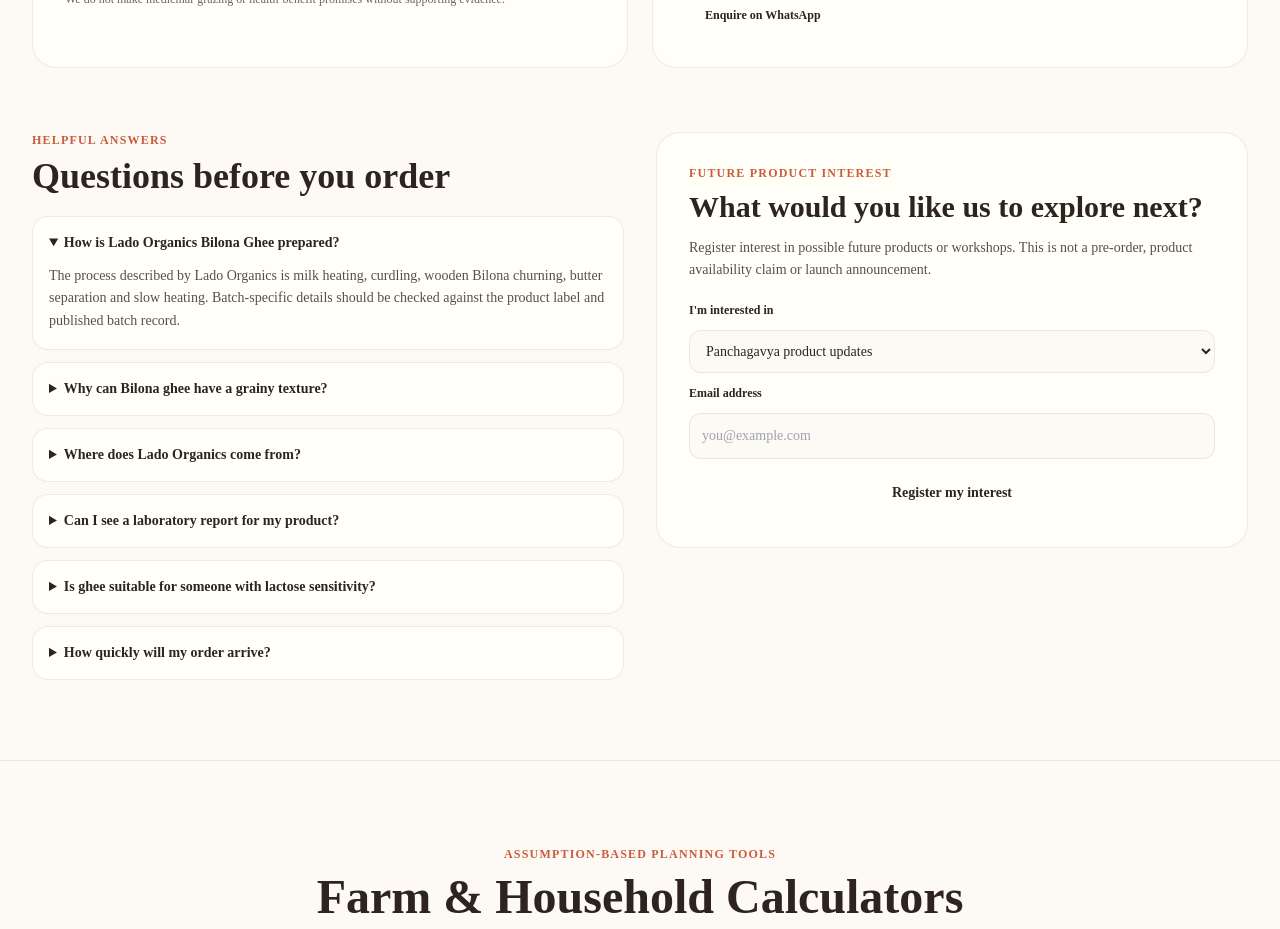
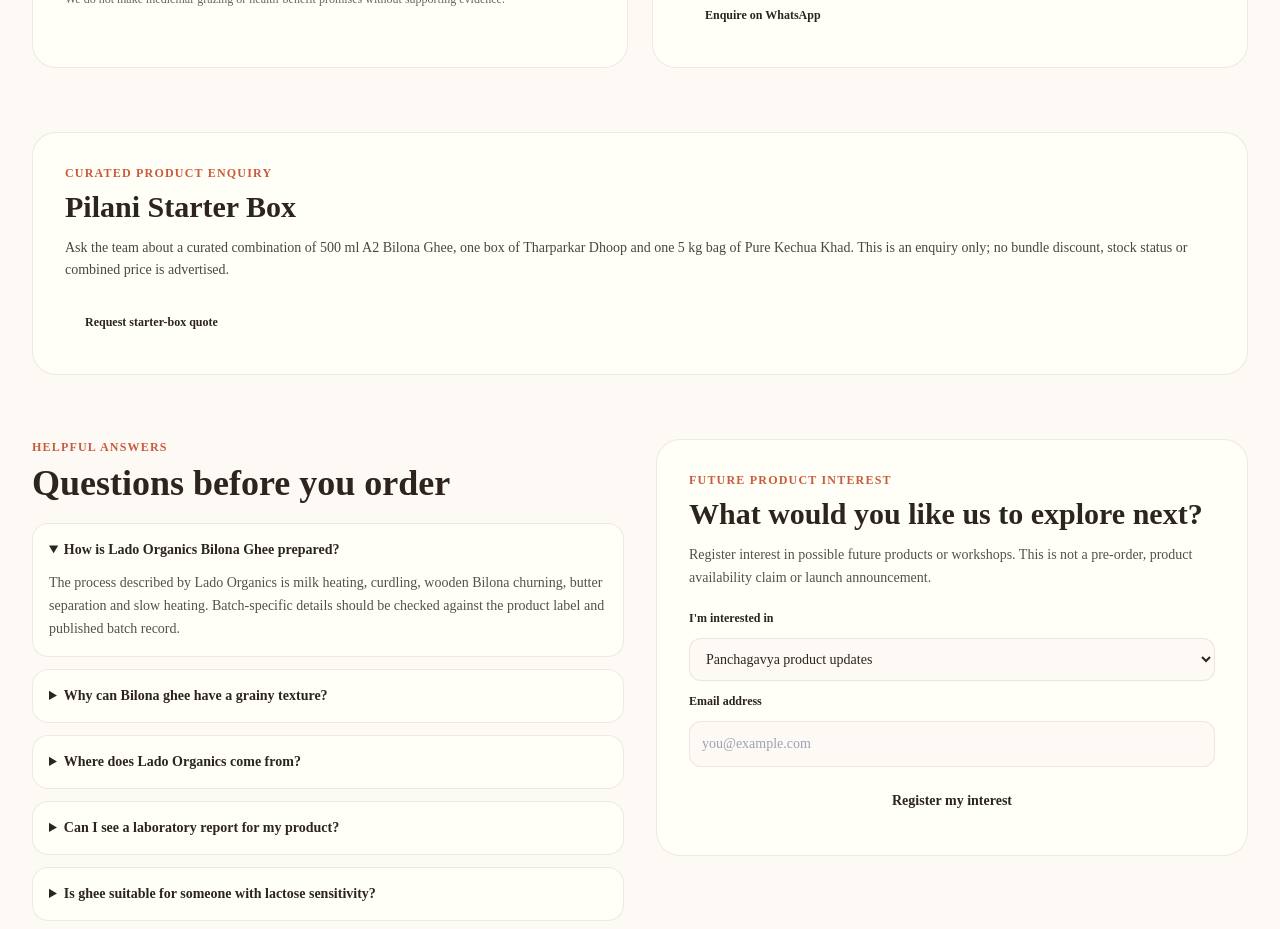
Before and after one commit to thetharparkarpilani/ladoorganics, a Next.js app: page / in a window 1280 px wide. Shown: the part 3760-4689 px from the top of the page. Built offline with nearby package versions, Linux system fonts and the light colour scheme; no server answers; the database is empty; a web font is replaced by a local one.

Commit message:
Add starter bundle enquiry without inventing bundle pricing

```diff
--- a/src/components/TrustAndProcessSection.tsx
+++ b/src/components/TrustAndProcessSection.tsx
@@ -104,6 +104,13 @@ export default function TrustAndProcessSection({ whatsappNumber }: { whatsappNum
           </article>
         </div>
 
+        <article className="rounded-3xl border border-[var(--border)] bg-[var(--surface)] p-6 sm:p-8">
+          <p className="text-xs font-bold uppercase tracking-widest text-[var(--terracotta)]">Curated product enquiry</p>
+          <h2 className="font-serif text-2xl sm:text-3xl font-bold mt-2 mb-3">Pilani Starter Box</h2>
+          <p className="text-sm opacity-85 leading-relaxed">Ask the team about a curated combination of 500 ml A2 Bilona Ghee, one box of Tharparkar Dhoop and one 5 kg bag of Pure Kechua Khad. This is an enquiry only; no bundle discount, stock status or combined price is advertised.</p>
+          <a href={`https://wa.me/${whatsappNumber}?text=${encodeURIComponent("Namaste Lado Organics. Please share current availability and a quote for the Pilani Starter Box: 500 ml A2 Bilona Ghee, one box of Tharparkar Dhoop and one 5 kg bag of Pure Kechua Khad.")}`} target="_blank" rel="noopener noreferrer" className="primary-btn inline-flex mt-5 px-5 py-3 rounded-xl text-xs font-bold">Request starter-box quote</a>
+        </article>
+
         <div className="grid lg:grid-cols-2 gap-8 items-start">
           <div>
             <p className="text-xs font-bold uppercase tracking-widest text-[var(--terracotta)]">Helpful answers</p>
```
